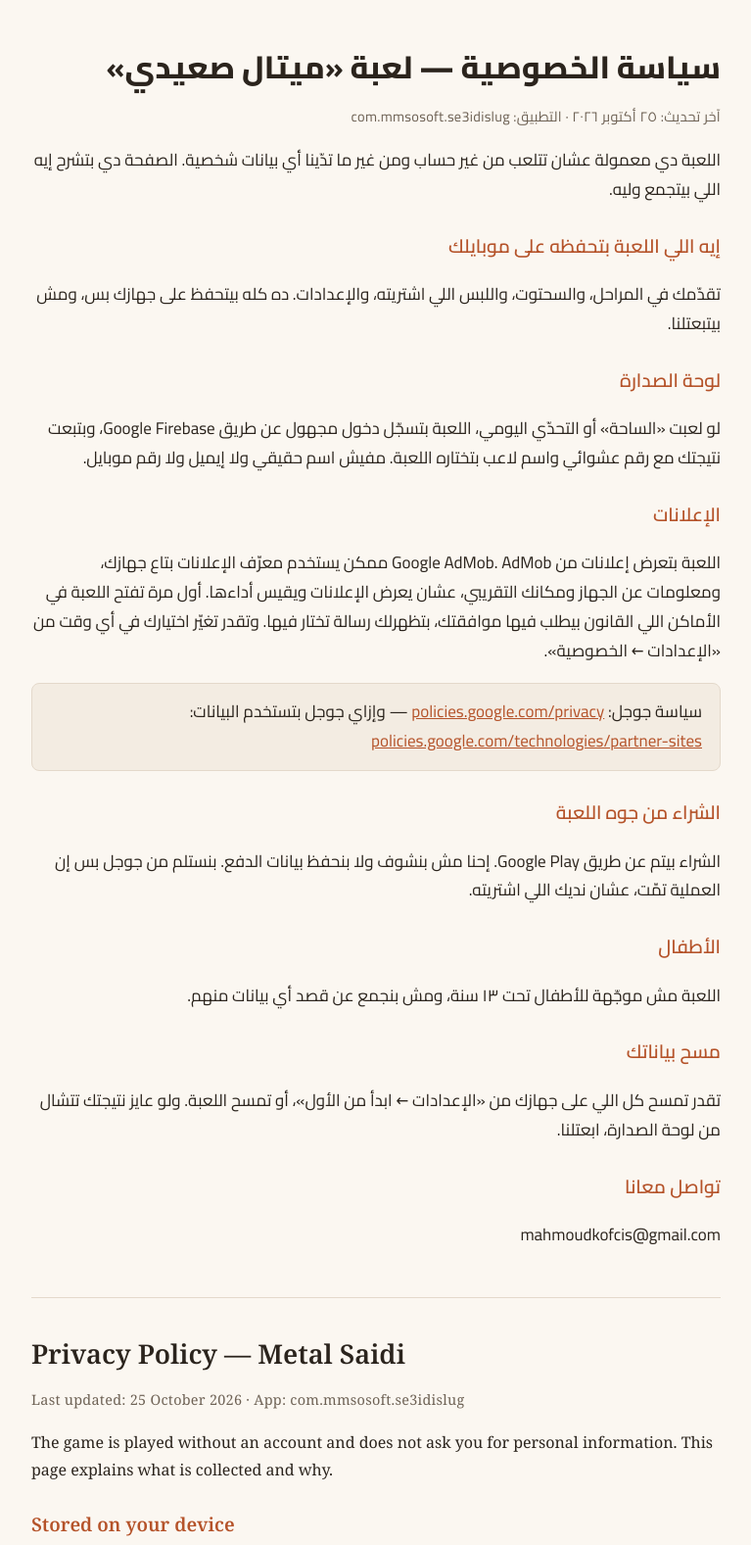
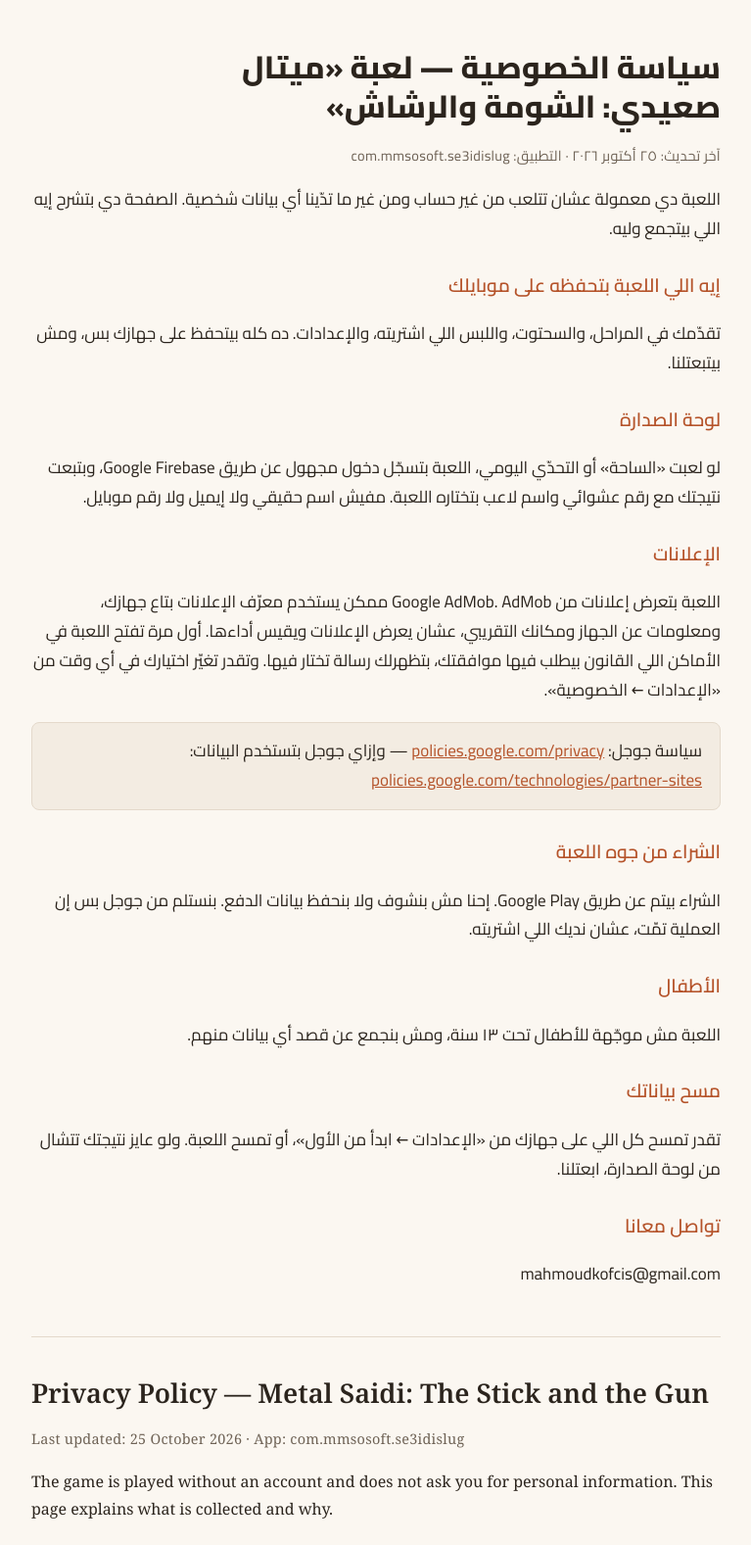
Before and after one commit to MahmoudSayedOsman/Pages, a plain HTML site: page Se3idiSlugAppPrivacyPolicy.html in a window 1280 px wide. Shown: the top 1577 px of the page at 98% size, without its empty margins (256-1023 px from the left). Drawn offline with Linux system fonts and the light colour scheme.

Commit message:
Metal Saidi privacy policy: full game name
Co-Authored-By: Claude Opus 5.5 <noreply@anthropic.com>

```diff
--- a/Se3idiSlugAppPrivacyPolicy.html
+++ b/Se3idiSlugAppPrivacyPolicy.html
@@ -49,7 +49,7 @@ a { color: var(--accent); }
 
 <main>
   <section dir="rtl" lang="ar">
-    <h1>سياسة الخصوصية — لعبة «ميتال صعيدي»</h1>
+    <h1>سياسة الخصوصية — لعبة «ميتال صعيدي: الشومة والرشاش»</h1>
     <p class="meta">آخر تحديث: ٢٥ أكتوبر ٢٠٢٦ · التطبيق: com.mmsosoft.se3idislug</p>
     <p>اللعبة دي معمولة عشان تتلعب من غير حساب ومن غير ما تدّينا أي بيانات شخصية. الصفحة دي بتشرح إيه اللي بيتجمع وليه.</p>
 
@@ -77,7 +77,7 @@ a { color: var(--accent); }
   </section>
 
   <section class="en" lang="en">
-    <h1>Privacy Policy — Metal Saidi</h1>
+    <h1>Privacy Policy — Metal Saidi: The Stick and the Gun</h1>
     <p class="meta">Last updated: 25 October 2026 · App: com.mmsosoft.se3idislug</p>
     <p>The game is played without an account and does not ask you for personal information. This page explains what is collected and why.</p>
 
```
